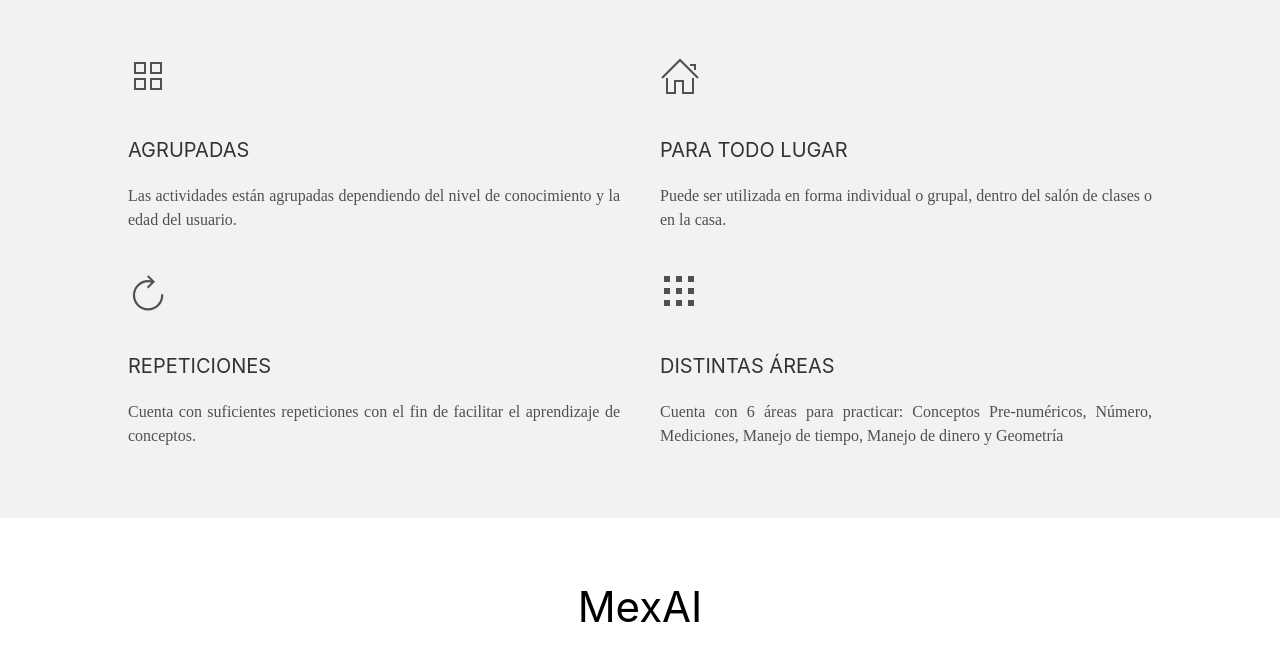
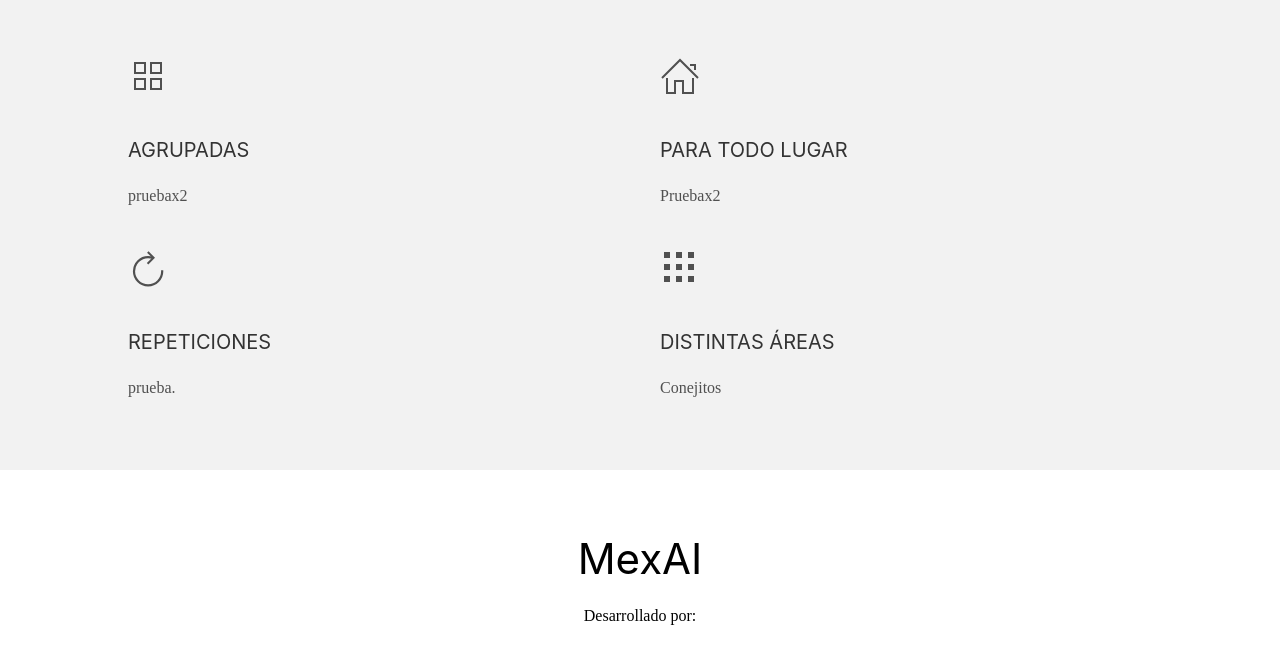
Before and after one commit to abrildur/mexIA, a plain HTML site: page Hackaton/index.html in a window 1280 px wide. Shown: the part 1260-1905 px from the top of the page. Drawn offline with nearby package versions, Linux system fonts and the light colour scheme; a web font is replaced by a local one.

Commit message:
movi algunos detalles

```diff
--- a/Hackaton/index.html
+++ b/Hackaton/index.html
@@ -68,24 +68,24 @@
             <div class="uk-width-1-2">
                 <span uk-icon="icon: thumbnails; ratio: 2"></span>
                 <h4>AGRUPADAS</h4>
-                <p>Las actividades están agrupadas dependiendo del nivel de conocimiento y la edad del usuario.</p>
+                <p>pruebax2</p>
             </div>
             <div class="uk-width-1-2">
               <span uk-icon="icon: home; ratio: 2"></span>
               <h4>PARA TODO LUGAR</h4>
-                <p>Puede ser utilizada en forma individual o grupal, dentro del salón de clases o en la casa.</p>
+                <p>Pruebax2</p>
             </div>
         </div>
         <div class="uk-text-justify" uk-grid>
             <div class="uk-width-1-2">
               <span uk-icon="icon: refresh; ratio: 2"></span>
               <h4>REPETICIONES</h4>
-                <p>Cuenta con suficientes repeticiones con el fin de facilitar el aprendizaje de conceptos.</p>
+                <p>prueba.</p>
             </div>
             <div class="uk-width-1-2">
               <span uk-icon="icon: grid; ratio: 2"></span>
               <h4>DISTINTAS ÁREAS</h4>
-                <p>Cuenta con 6 áreas para practicar: Conceptos Pre-numéricos, Número, Mediciones, Manejo de tiempo, Manejo de dinero y Geometría</p>
+                <p>Conejitos</p>
             </div>
         </div>
       </div>
```
